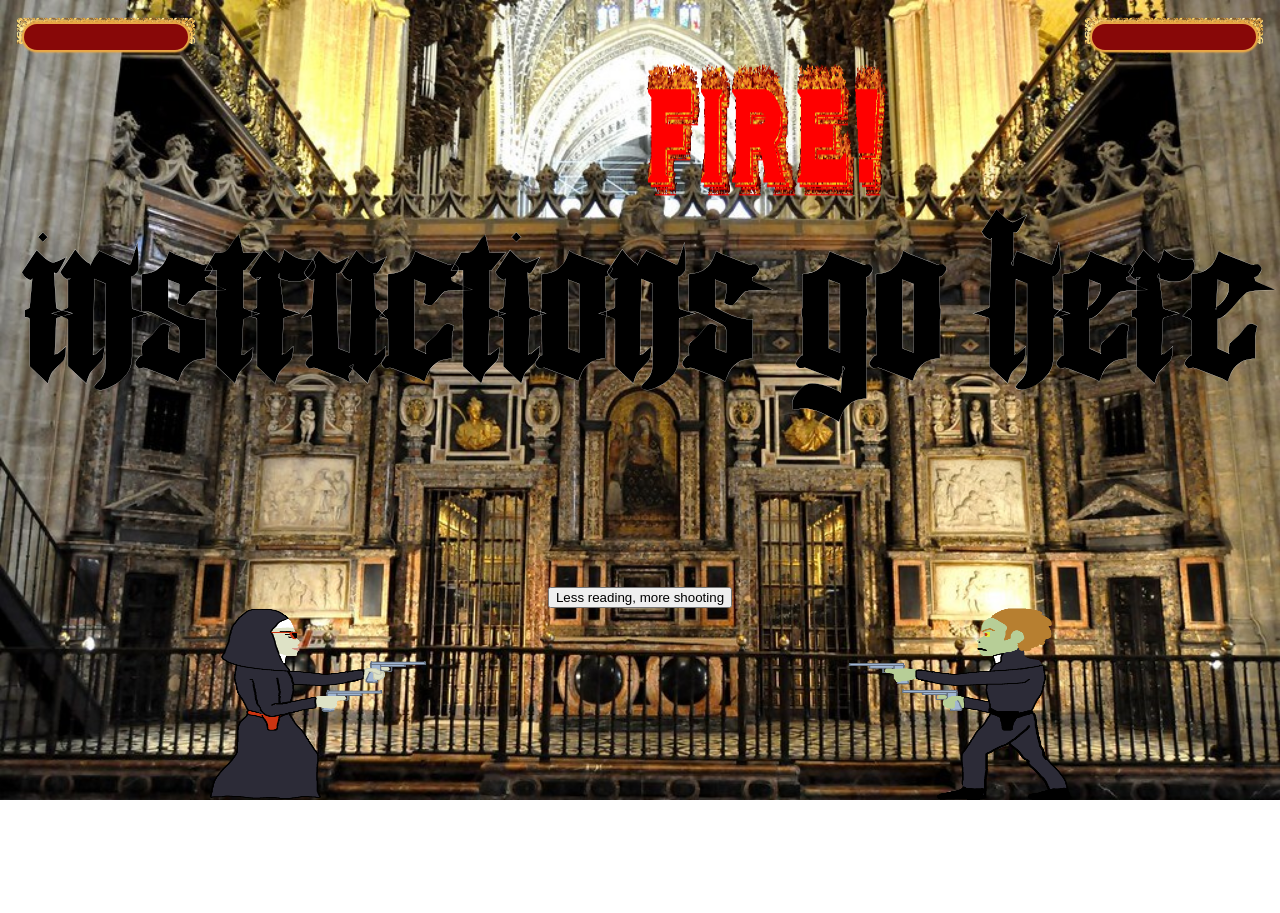
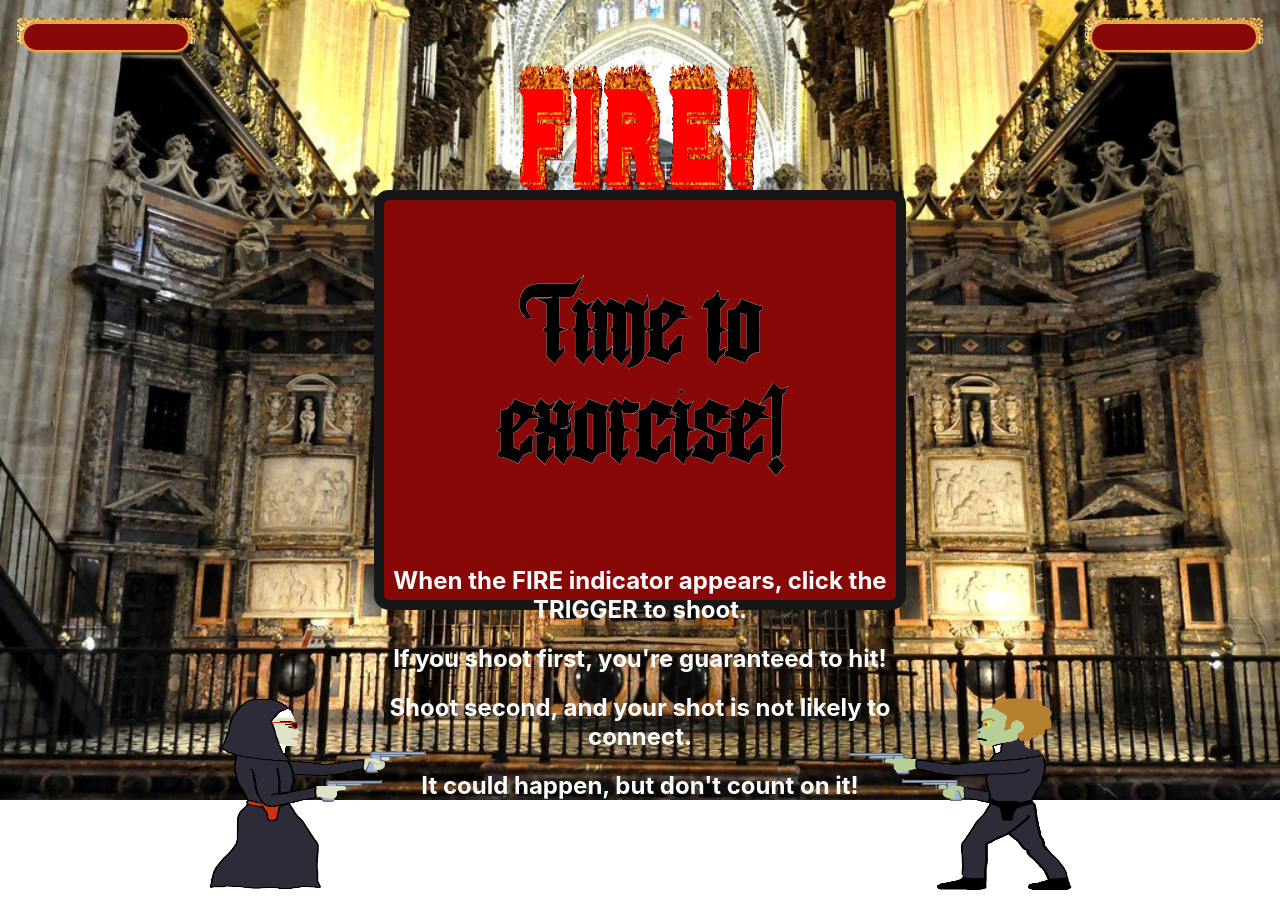
Before and after one commit to PatrickGBecker/nunslinger, a React (Create React App) app: page /game in a window 1280 px wide. Shown: the top 913 px of the page. Built offline with nearby package versions, Linux system fonts and the light colour scheme; no server answers.

Commit message:
Add styling for win and loss screens, move around most elements, refactor rendering

```diff
--- a/src/component/App/App.css
+++ b/src/component/App/App.css
@@ -17,6 +17,13 @@
 
 h1 {
   font-family: Imported;
+  font-size: 100px;
+  color: black;
+  -webkit-text-stroke: 0.25px white;
+}
+
+.main-title {
+  font-family: Imported;
   font-size: 200px;
   color: black;
   -webkit-text-stroke: 0.25px white;
--- a/src/component/Game/Game.css
+++ b/src/component/Game/Game.css
@@ -70,7 +70,13 @@ progress {
     src: url(../../Assets/Fonts/angelWish.ttf)
   }
 
-.next-mission-button, .back-to-main-page {
+.win-screen-buttons {
+    flex-direction: row;
+    display: flex;
+    justify-content: space-between;
+}
+
+button {
     font-family: Imported;
     font-size: 75px;
 }
@@ -86,20 +92,59 @@ progress {
 }
 
 .fire-indicator {
-    position: fixed;
     height: 20vh;
     width: 20vw;
-    z-index: +5;
 }
 
+.game-instructions {
+    position: absolute;
+    top: 50%;
+    left: 50%;
+    transform: translate(-50%, -50%);
+    background-color: #880808;
+    width: 40vw;
+    height: 50vh;
+    border: 10px solid #181718;
+    border-radius: 15px;
+    color: white
+}
+
+
+
 .win-screen {
-    position: fixed;
-    z-index: +5;
+        position: absolute;
+        top: 20%;
+        left: 50%;
+        transform: translate(-50%, -50%);
+        background-color: #880808;
+        width: 40vw;
+        height: 50vh;
+        border: 10px solid #181718;
+        border-radius: 15px;
+        color: white
+}
+
+.demon-exorcised {
+    width: 60%;
+    height: 40%;
+    margin: 5vh;
 }
 
 .lose-screen {
-    position: fixed;
-    z-index: +5;
+    position: absolute;
+    top: 20%;
+    left: 50%;
+    transform: translate(-50%, -50%);
+    background-color: #181718;
+    width: 40vw;
+    height: 50vh;
+    border-radius: 15px;
+    color: aliceblue
+}
+
+.failure-buttons {
+    display: flex;
+    flex-direction: column;
 }
 
 .trigger-button-container {
--- a/src/component/Game/Game.tsx
+++ b/src/component/Game/Game.tsx
@@ -135,7 +135,15 @@ const Game = (props: Props) => {
         if (props.gameCount === 0 && instructions === true) {
             return (
                 <div className="game-instructions">
-                    <h1>instructions go here</h1>
+                    <h1>Time to exorcise!</h1>
+                    <h2>When the FIRE indicator appears, click the TRIGGER to shoot.</h2>
+                    <h2>If you shoot first, you're guaranteed to hit!</h2>
+                    <h2>Shoot second, and your shot is not likely to connect.</h2>
+                    <h2>It could happen, but don't count on it!</h2>
+                    <h2>Your life force and the demon's hold on its possessee will deplete when shot.</h2>
+                    <h2>Outgun your demonic foe and save that priest!</h2>
+                    <h2>GODSPEED!</h2>
+
                     <button className='dismiss-instructions-button' onClick={closeInstructionsStartGame}>Less reading, more shooting</button>
                 </div>
             )
@@ -341,23 +349,41 @@ const Game = (props: Props) => {
 
                 {youWin === true &&
                     <div className='win-screen'>
-                        <h1>DEMON EXORCISED</h1>
-                        <p>Thanks for kicking ass for The Lord, I mean, for me! Here's your daily bread, sister!</p>
-                        {!isEnglish && celebrationLa}
-                        {isEnglish && celebrationEn}
-                        <Link to='/missions'>
-                            <button className='next-mission-button' onClick={increaseGameCount}>Next Mission</button>
-                        </Link>
-                        <button className='toggle-languages' onClick={toggleLanguages}> toggle languages </button>
+                        <h1 className='demon-exorcised'>DEMON EXORCISED</h1>
+                        <h2>Thanks for kicking ass for The Lord, I mean, for me! Here's your daily bread, sister!</h2>
+                        <h2>Today is</h2>
+                        <h2>{!isEnglish && celebrationLa}</h2>
+                        <h2>{isEnglish && celebrationEn}</h2>
+                        <h2>Rejoice and be glad, because great is your reward in heaven!</h2>
+                        <div className='win-screen-buttons}'>
+                            <Link to='/missions'>
+                                <button className='next-mission-button' onClick={increaseGameCount}>Next Mission</button>
+                            </Link>
+                            <Link to='/'>
+                            <button className='back-to-main-page'>Retire from Hunting?</button>
+                            </Link>
+                            <button className='toggle-languages' onClick={toggleLanguages}> toggle languages </button>
+                        </div>
                     </div>
                 }
 
                 {youLose === true &&
                     <div className='lose-screen'>
                         <h1>AND THEN THERE WERE NUN</h1>
-                        <button className='next-mission-button-failure' onClick={startGame}>Try Again</button>
+                        <div className='failure-buttons'>
+                            <button className='next-mission-button-failure' onClick={startGame}>Try Again</button>
+                            <Link to='/'>
+                            <button className='back-to-main-page'>Retire from Hunting?</button>
+                            </Link>
+                        </div>
                     </div>
                 }
+
+                <div className="trigger-button-container">
+                    {fireIndicatorDate && <button className='trigger-container' disabled={playerHasShot}>
+                        <img className='trigger-button' onClick={capturePlayerShot} src={gunTrigger} alt='gun trigger avatar' />
+                    </button>}
+                </div>
 
                 <div className="model-container">
                 <Player playerHealth={playerHealth} enemyHealth={enemyHealth}
@@ -371,15 +397,7 @@ const Game = (props: Props) => {
                            fireIndicatorDate={fireIndicatorDate}
                     />
                 </div>
-                <div className="trigger-button-container">
-                    {fireIndicatorDate && <button className='trigger-container' disabled={playerHasShot}>
-                        <img className='trigger-button' onClick={capturePlayerShot} src={gunTrigger} alt='gun trigger avatar' />
-                    </button>}
 
-                    <Link to='/'>
-                        <button className='back-to-main-page'>Retire from Hunting?</button>
-                    </Link>
-                </div>
             </section>
         </div>
     )
```
